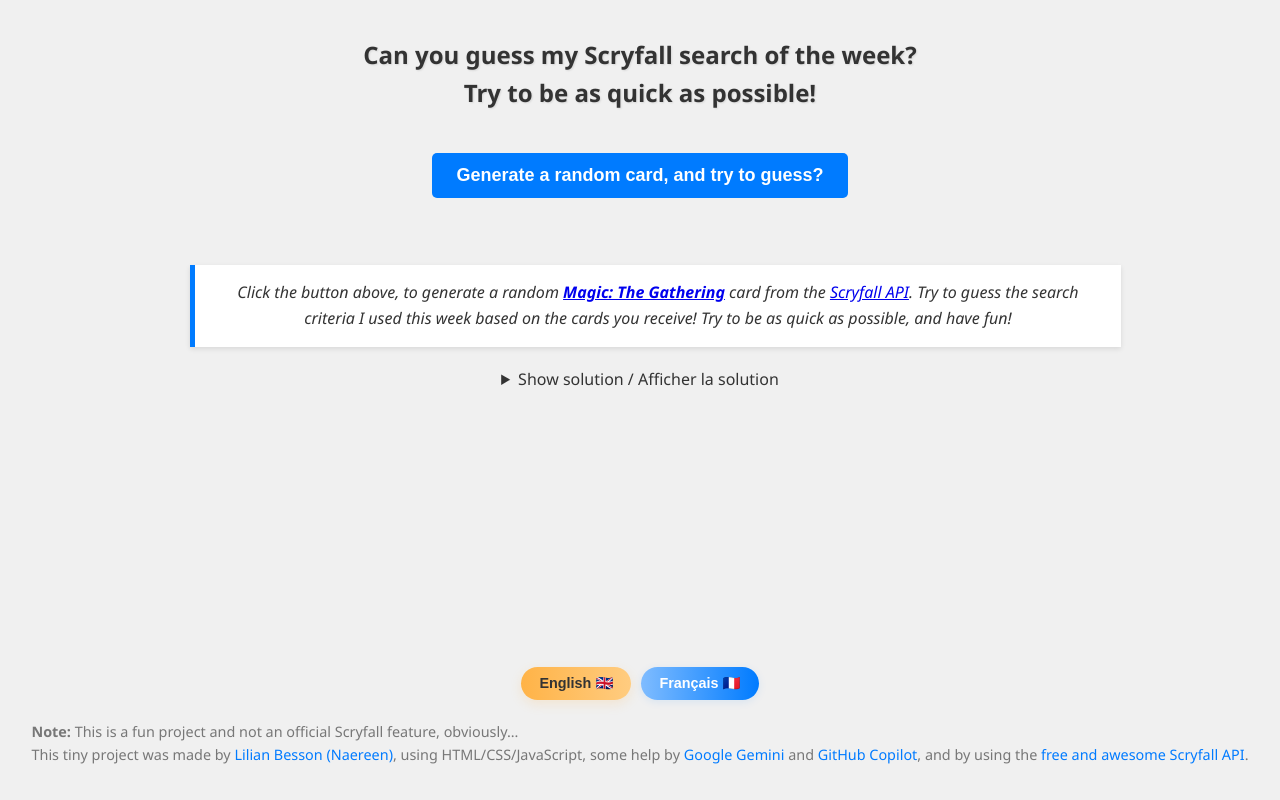
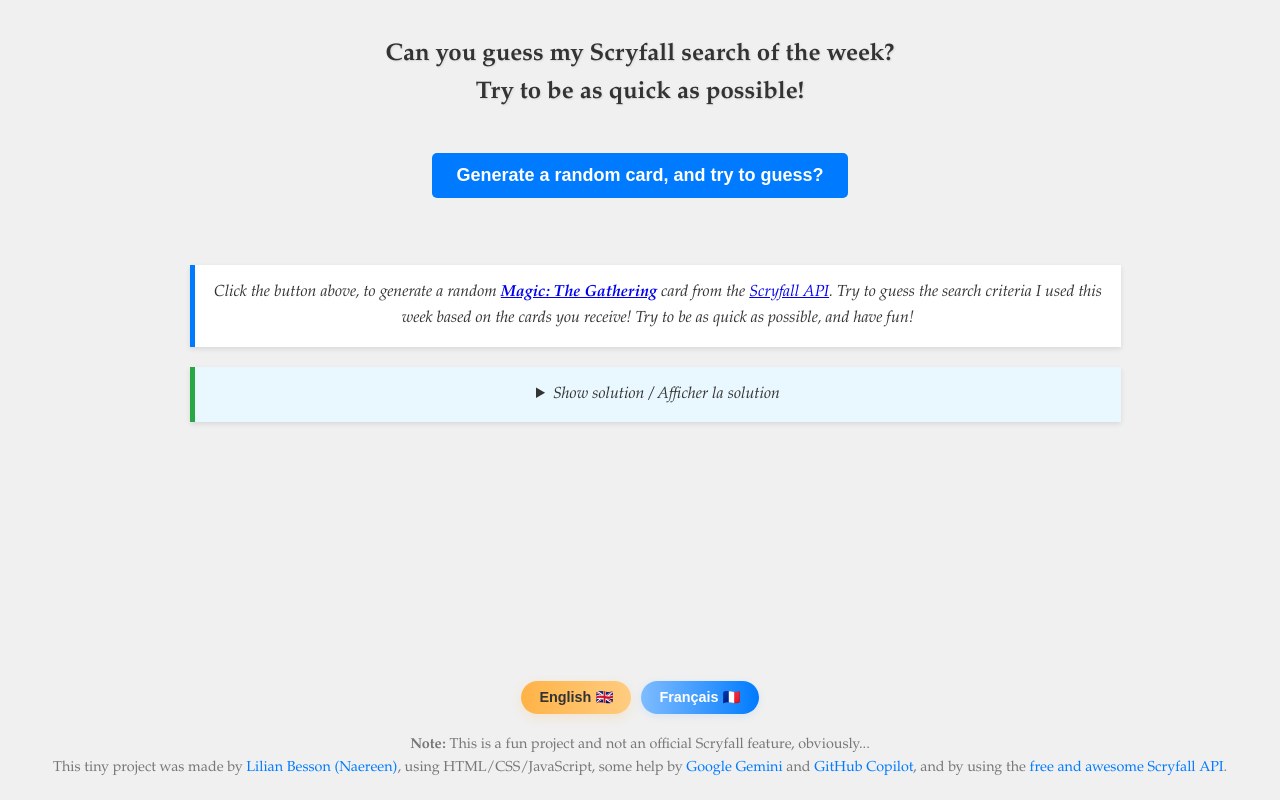
Before and after one commit to Naereen/Can-you-guess-my-Scryfall-search-of-the-week-MTG, a plain HTML site: page index.html in a window 1280 px wide. Drawn offline with Linux system fonts and the light colour scheme.

Commit message:
Better font, and solution.

```diff
--- a/index.html
+++ b/index.html
@@ -62,8 +62,7 @@
             Sois le plus rapide possible, et amuse-toi bien !
         </p>
 
-        <p class="solution english">
-            <details>
+        <details class="solution">
             <summary>Show solution / Afficher la solution</summary>
             <p>
                 <strong>Solution</strong>: The Scryfall search used is:<br>
@@ -71,7 +70,6 @@
                 <a href="https://scryfall.com/search?q=artist%3A%22Maxime+Minard%22+game%3Apaper" target="_blank">View this search on Scryfall!</a>
             </p>
         </details>
-        </p>
     </div>
 
     <footer>
--- a/styles.css
+++ b/styles.css
@@ -1,6 +1,6 @@
 
 body {
-    font-family: 'Segoe UI', Tahoma, Geneva, Verdana, sans-serif;
+    font-family: 'Beleren', 'Matrix Bold', 'MPlantin', 'Palatino Linotype', 'Book Antiqua', Palatino, serif;
     display: flex;
     flex-direction: column;
     justify-content: center;
@@ -30,7 +30,7 @@ h1 {
     text-shadow: 1px 1px 2px rgba(0,0,0,0.1);
 }
 
-.description {
+.description, .solution {
     margin: 20px auto;
     max-width: 900px;
     width: 70vw;
@@ -39,6 +39,11 @@ h1 {
     border-left: 5px solid #007bff;
     box-shadow: 0 2px 5px rgba(0,0,0,0.1);
     font-style: italic;
+}
+
+.solution {
+    background-color: #e9f7ff;
+    border-left-color: #28a745;
 }
 
 #card-link {
@@ -111,6 +116,12 @@ footer a {
 footer a:hover {
     text-decoration: underline;
 }
+
+footer p {
+    text-align: center;
+    margin: 0;
+}
+
 /* Responsive styles */
 @media (max-width: 600px) {
     body {
@@ -119,7 +130,7 @@ footer a:hover {
     h1 {
         font-size: 1.2em;
     }
-    .description {
+    .description, .solution {
         font-size: 0.9em;
     }
     #generate-btn {
```
Lines whose indentation alone changed are shown as unchanged.
